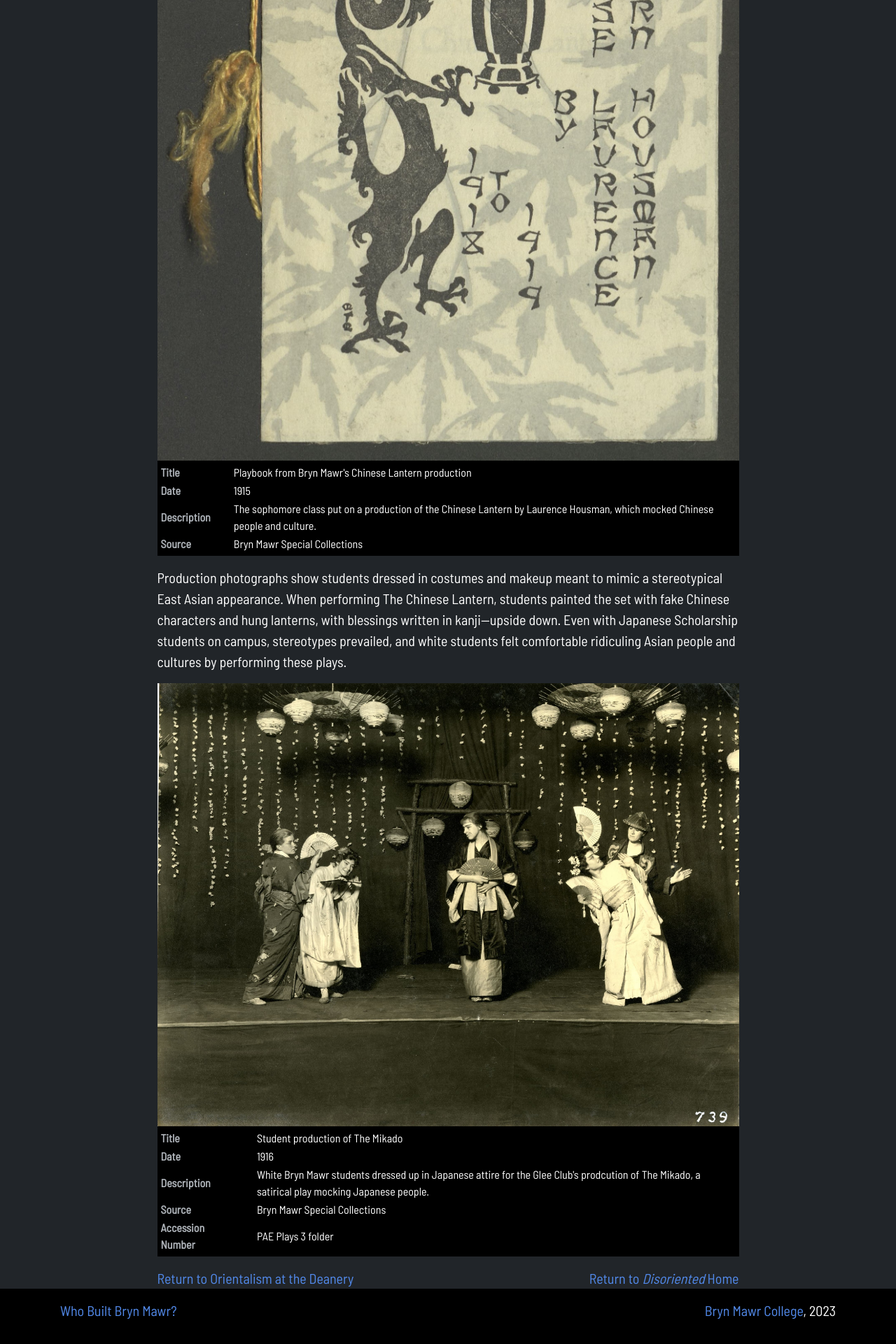
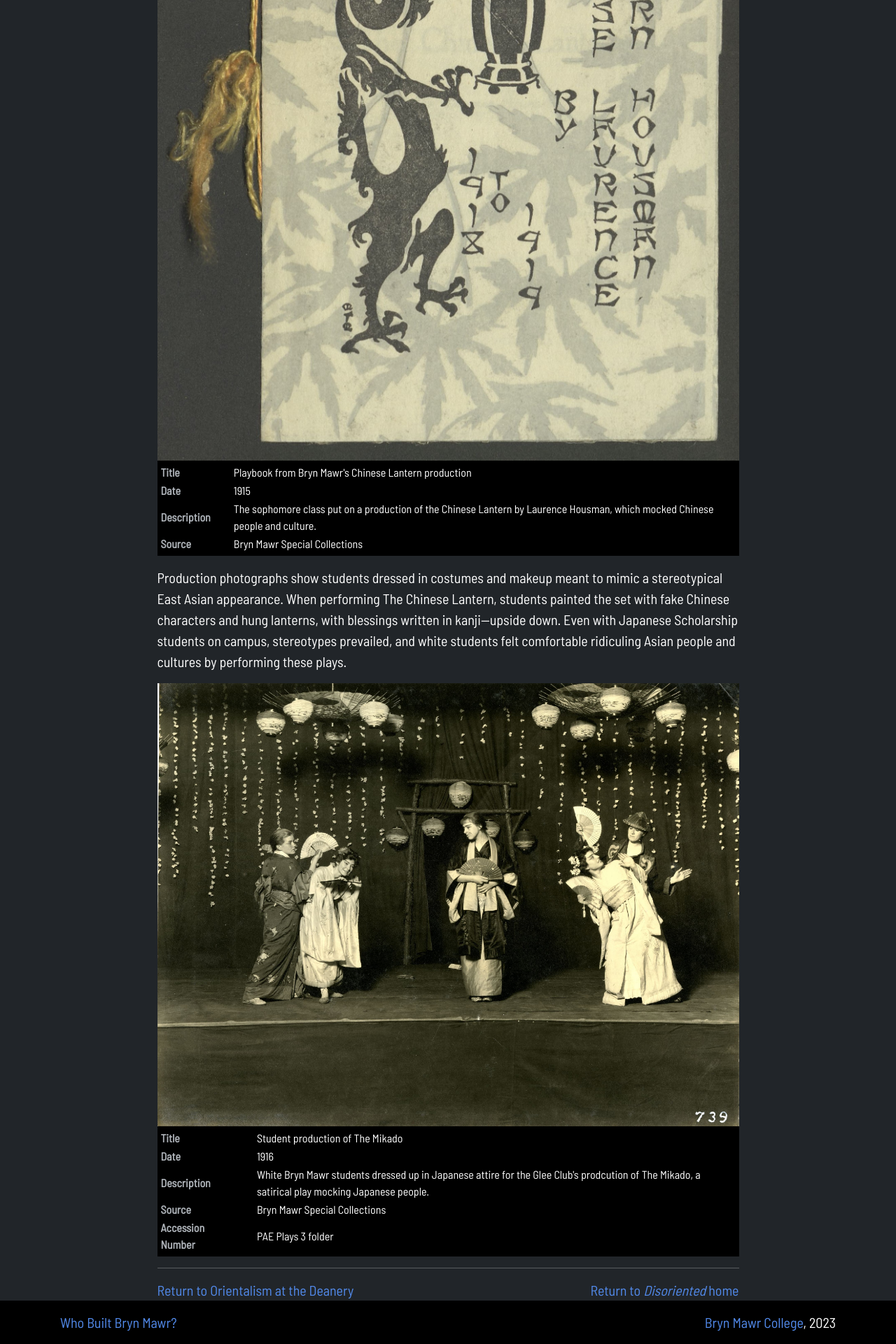
Before and after one commit to digbmc/wbbm, a Jekyll site: the page built from current/disoriented/yellowface-on-campus.md, in a window 1280 px wide. Shown: the part 828-2748 px from the top of the page at 70% size. Built offline with Jekyll 4.4.1, drawn with Linux system fonts in a browser that asks for light colours.

Commit message:
update bottom nav

```diff
--- a/_sass/wbbm.scss
+++ b/_sass/wbbm.scss
@@ -211,4 +211,5 @@ h1 {
 ul.bottom-nav {
     list-style-type: none;
     display: inline;
+    margin-bottom: 1rem;
 }
--- a/current/disoriented/yellowface-on-campus.md
+++ b/current/disoriented/yellowface-on-campus.md
@@ -12,9 +12,10 @@ Production photographs show students dressed in costumes and makeup meant to mim
 
 {% include media.html item_id="media_052" align="center" %}
 
+---
 
 <ul class="bottom-nav">
 <li style="float:left;"><a href="{{ '/current/disoriented/orientalism-at-deanery/' | relative_url}}">Return to Orientalism at the Deanery</a></li>
 
-<li style="float:right;"><a  href="{{ '/current/disoriented/' | relative_url}}">Return to <em>Disoriented</em> Home</a></li>
+<li style="float:right;"><a  href="{{ '/current/disoriented/' | relative_url}}">Return to <em>Disoriented</em> home</a></li>
 </ul>
```
Also changed, not shown: current/disoriented/japanese-chinese-scholarships.md (+3 -1 lines), current/disoriented/orientalism-at-deanery.md (+1 -0 lines), current/disoriented/scholarship-recipients.md (+1 -0 lines).
